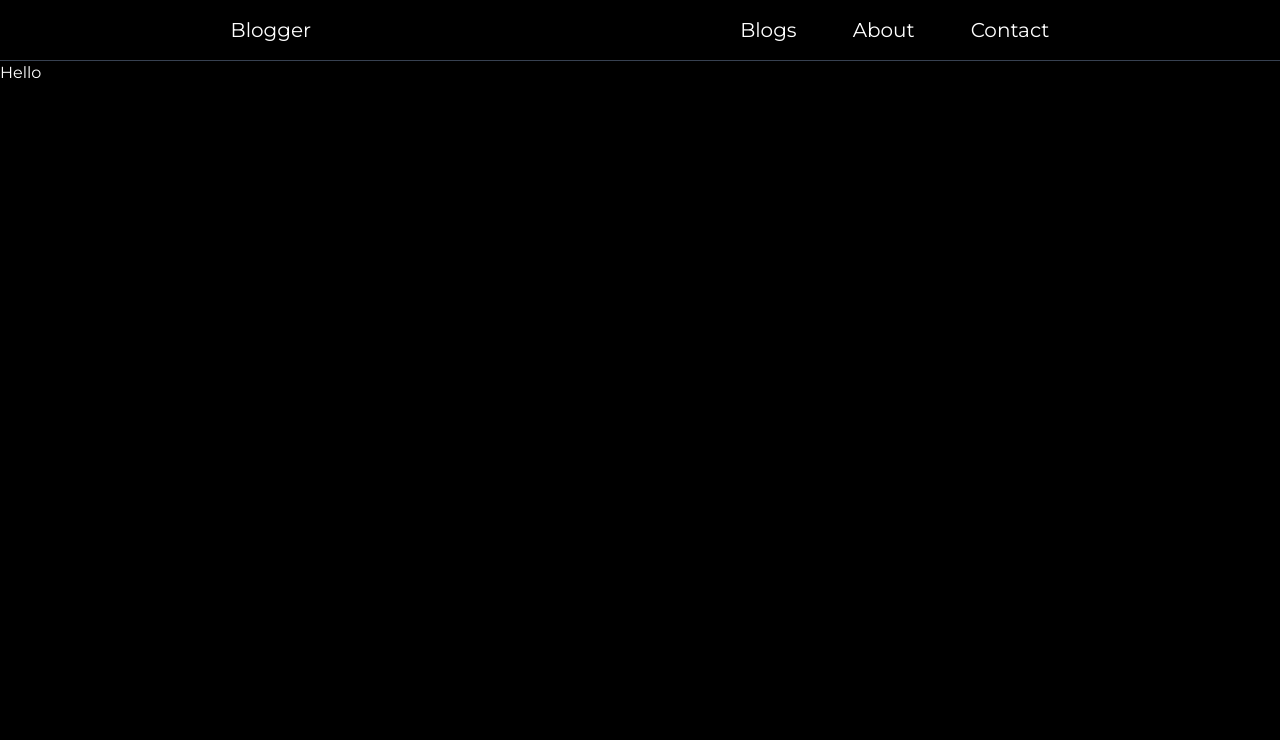
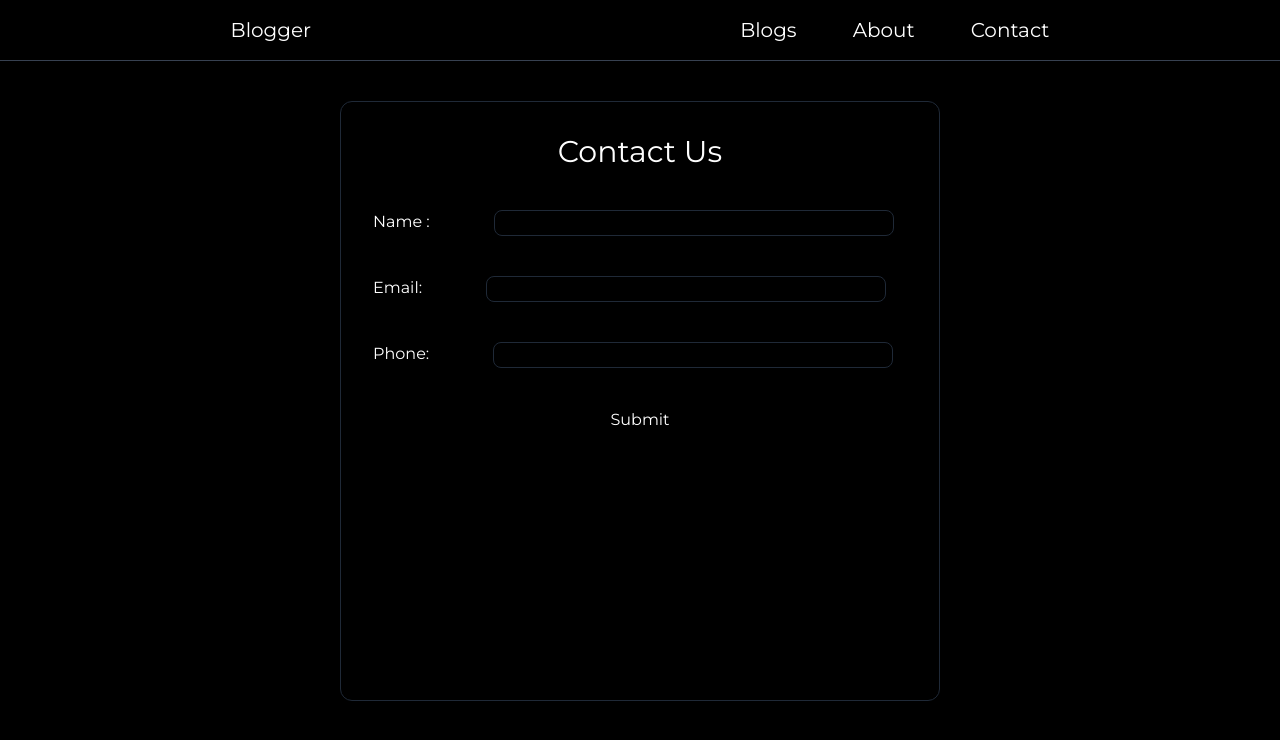
Before and after one commit to SarthakXO/blogging_app, a Next.js app: page /contact in a window 1280 px wide. Shown: the top 740 px of the page. Built offline with nearby package versions, Linux system fonts and the light colour scheme.

Commit message:
made contact us page, submit works

```diff
--- a/app/contact/page.tsx
+++ b/app/contact/page.tsx
@@ -1,5 +1,52 @@
+"use client";
+import { Formik, Field, ErrorMessage, FormikProps, Form } from "formik";
 const page = () => {
-  return <div className="h-screen">Hello</div>;
+  return (
+    <div className="flex justify-center items-center text-center ">
+      <div className="w-[600px] h-[600px] mt-10 border border-gray-800 rounded-xl p-8">
+        <h1 className="text-3xl">Contact Us</h1>
+        <Formik
+          initialValues={{ name: " ", email: " ", phone: " " }}
+          onSubmit={(values) => {
+            console.log(values);
+          }}
+        >
+          <Form className="text-white mt-10 grid grid-cols-1 gap-10">
+            <div className="flex gap-6">
+              <label>Name : </label>
+              <div> </div>
+              <Field
+                className="bg-black w-[400px] text-white border border-gray-800 hover:border-gray-500 duration-300 rounded-lg ml-4"
+                name="name"
+                type="text"
+              ></Field>
+            </div>
+
+            <div className="flex gap-6">
+              <label>Email:</label>
+              <div> </div>
+              <Field
+                className="bg-black w-[400px] text-white border border-gray-800 hover:border-gray-500 duration-300 rounded-lg ml-4"
+                name="email"
+                type="text"
+              ></Field>
+            </div>
+
+            <div className="flex gap-6">
+              <label>Phone:</label>
+              <div> </div>
+              <Field
+                className="bg-black w-[400px] text-white border border-gray-800 hover:border-gray-500 duration-300 rounded-lg ml-4"
+                name="phone"
+                type="text"
+              ></Field>
+            </div>
+            <button type="submit">Submit</button>
+          </Form>
+        </Formik>
+      </div>
+    </div>
+  );
 };
 
 export default page;
```
